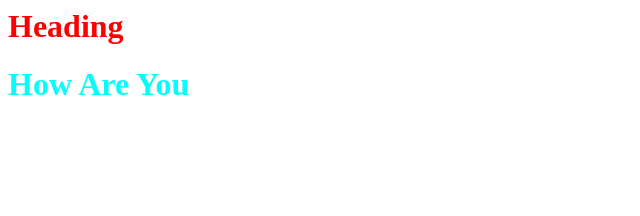
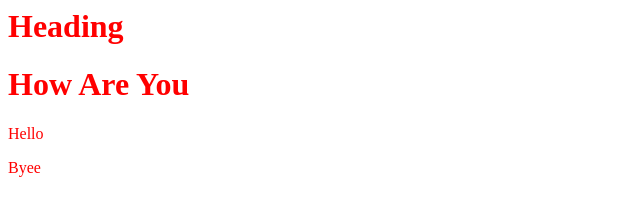
Before and after one commit to JenySherlynRaj/HTML, a plain HTML site: page index.html in a window 1280 px wide. Shown: the whole page, without its empty margins (0-640 px from the left). Drawn offline with Linux system fonts and the light colour scheme.

Commit message:
Universal selector

```diff
--- a/index.html
+++ b/index.html
@@ -1,3 +1,5 @@
 <link rel="stylesheet" href="style.CSS">
-<h1 class="one">Heading</h1>
-<h1 id="two">How Are You</h1>
+<h1>Heading</h1>
+<h1>How Are You</h1>
+<p>Hello</p>
+<div>Byee</div>
--- a/style.CSS
+++ b/style.CSS
@@ -1,6 +1,3 @@
-.one{
+*{
     color: red;
 }
-#two{
-    color:aqua;
-}
```
